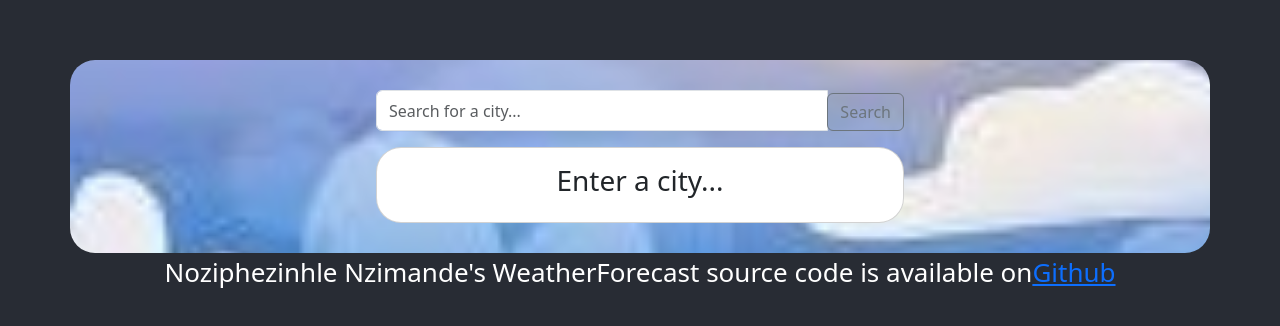
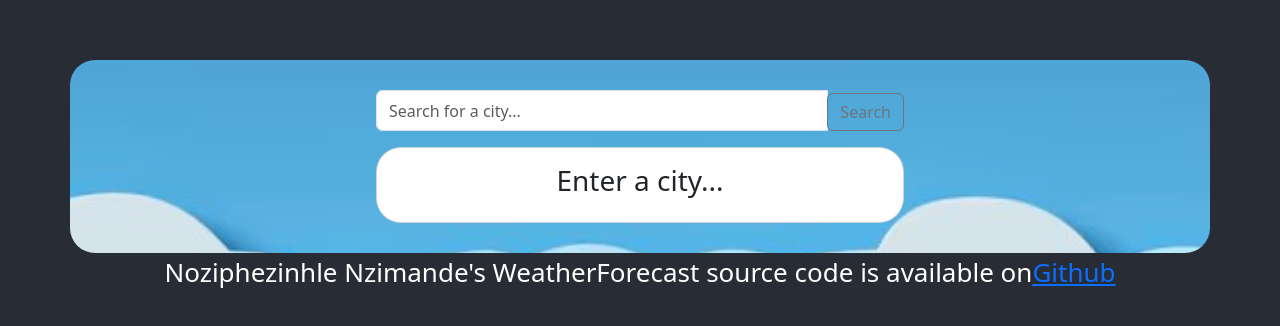
Before and after one commit to Nozzie-Dev/Weather-Forecast, a React (Create React App) app: page / in a window 1280 px wide. Shown: the part 240-566 px from the top of the page. Built offline with nearby package versions, Linux system fonts and the light colour scheme.

Commit message:
Update weatherforecast.css

```diff
--- a/src/WeatherForecast.css
+++ b/src/WeatherForecast.css
@@ -1,5 +1,11 @@
+.body{
+  background-color: #5078f2;
+  background-image: linear-gradient(315deg, #5078f2 0%, #efe9f4 74%);
+  ;
+}
+
 .container {
-  background: url('/src/body_background.jpg') no-repeat center center fixed;
+  background: url('/src/div_background.jpg') no-repeat center center fixed;
   background-size: cover;
   padding: 30px;
   border-radius: 25px;
```
